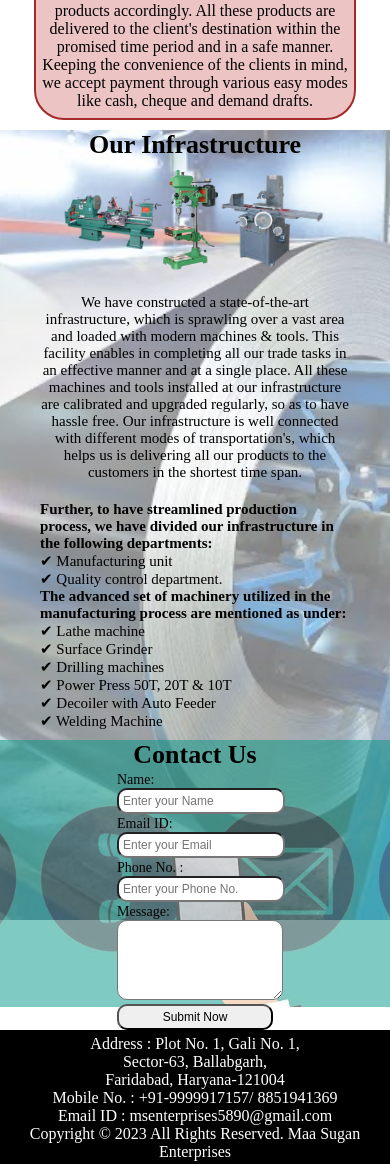
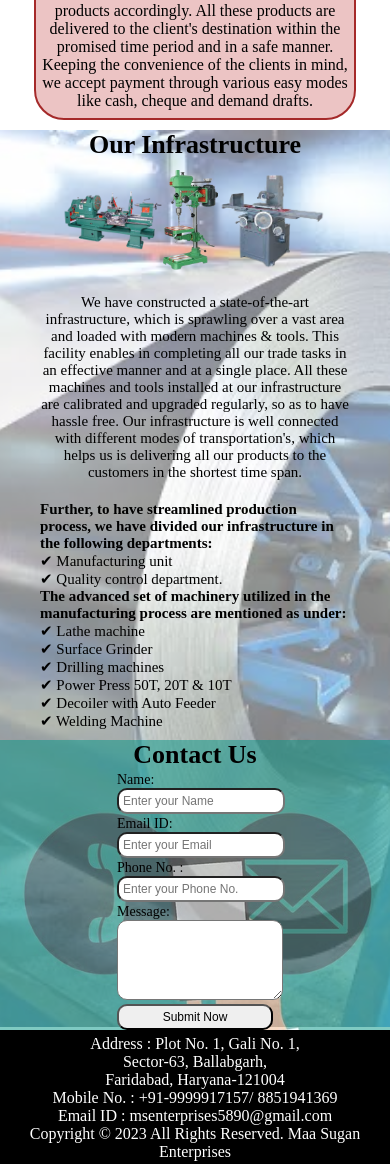
Before and after one commit to Dakshkashyap98/msenterpise, a plain HTML site: page index.html in a window 390 px wide. Shown: the part 1784-2948 px from the top of the page. Drawn offline with Linux system fonts and the light colour scheme; a web font is replaced by a local one.

Commit message:
Update mobile.css

```diff
--- a/mobile.css
+++ b/mobile.css
@@ -56,12 +56,12 @@
 }
 
 #infra::before {
-    height: 790px;
+    height: 897px;
     width: 100%;
 }
 
 #contact::before {
-    height: 267px;
+    height: 296px;
     width: 100%;
 }
 
```
